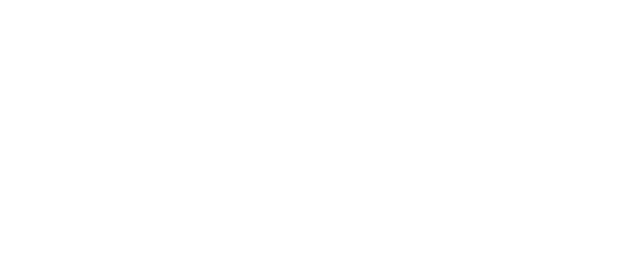
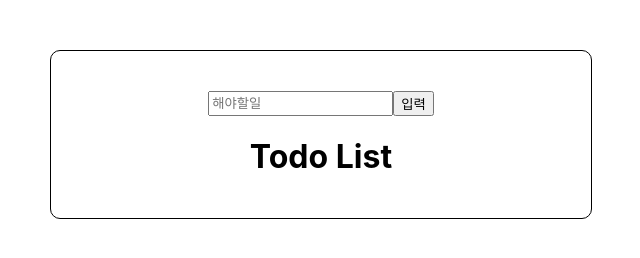
Before and after one commit to sj0724/first_react, a plain HTML site: page index.html in a window 1280 px wide. Shown: the whole page, without its empty margins (319-959 px from the left). Drawn offline with Linux system fonts and the light colour scheme; the site is published under a folder, as on GitHub Pages, so addresses that start at the root find nothing.

Commit message:
Add files via upload

```diff
--- a/index.html
+++ b/index.html
@@ -1 +1 @@
-<!doctype html><html lang="en"><head><meta charset="utf-8"/><link rel="icon" href="/favicon.ico"/><meta name="viewport" content="width=device-width,initial-scale=1"/><meta name="theme-color" content="#000000"/><meta name="description" content="Web site created using create-react-app"/><link rel="apple-touch-icon" href="/logo192.png"/><link rel="manifest" href="/manifest.json"/><title>React App</title><script defer="defer" src="/static/js/main.b6d8caf6.js"></script><link href="/static/css/main.75944482.css" rel="stylesheet"></head><body><noscript>You need to enable JavaScript to run this app.</noscript><div id="root"></div></body></html>
+<!doctype html><html lang="en"><head><meta charset="utf-8"/><link rel="icon" href="./favicon.ico"/><meta name="viewport" content="width=device-width,initial-scale=1"/><meta name="theme-color" content="#000000"/><meta name="description" content="Web site created using create-react-app"/><link rel="apple-touch-icon" href="./logo192.png"/><link rel="manifest" href="./manifest.json"/><title>React App</title><script defer="defer" src="./static/js/main.b6d8caf6.js"></script><link href="./static/css/main.75944482.css" rel="stylesheet"></head><body><noscript>You need to enable JavaScript to run this app.</noscript><div id="root"></div></body></html>
```
